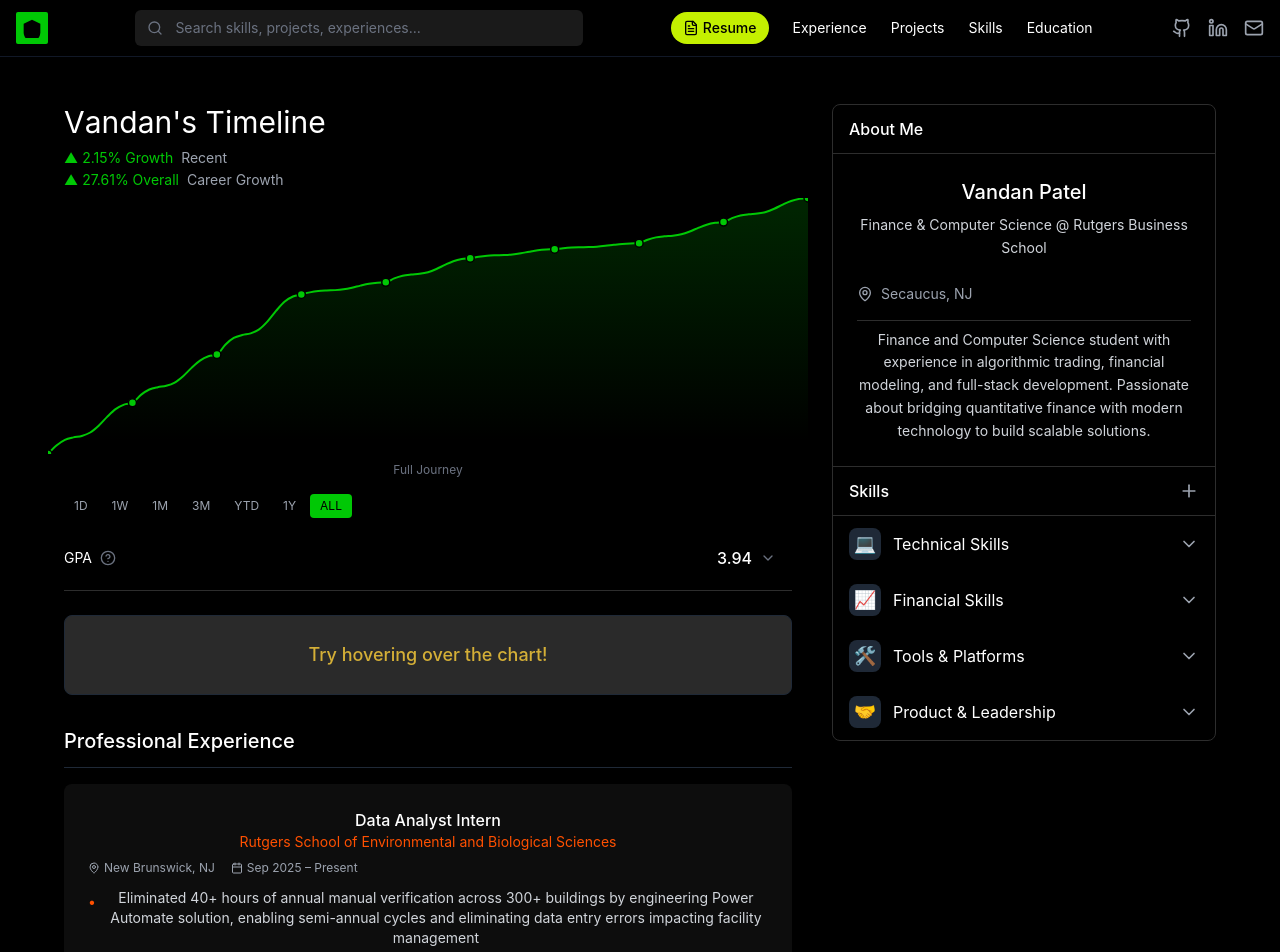
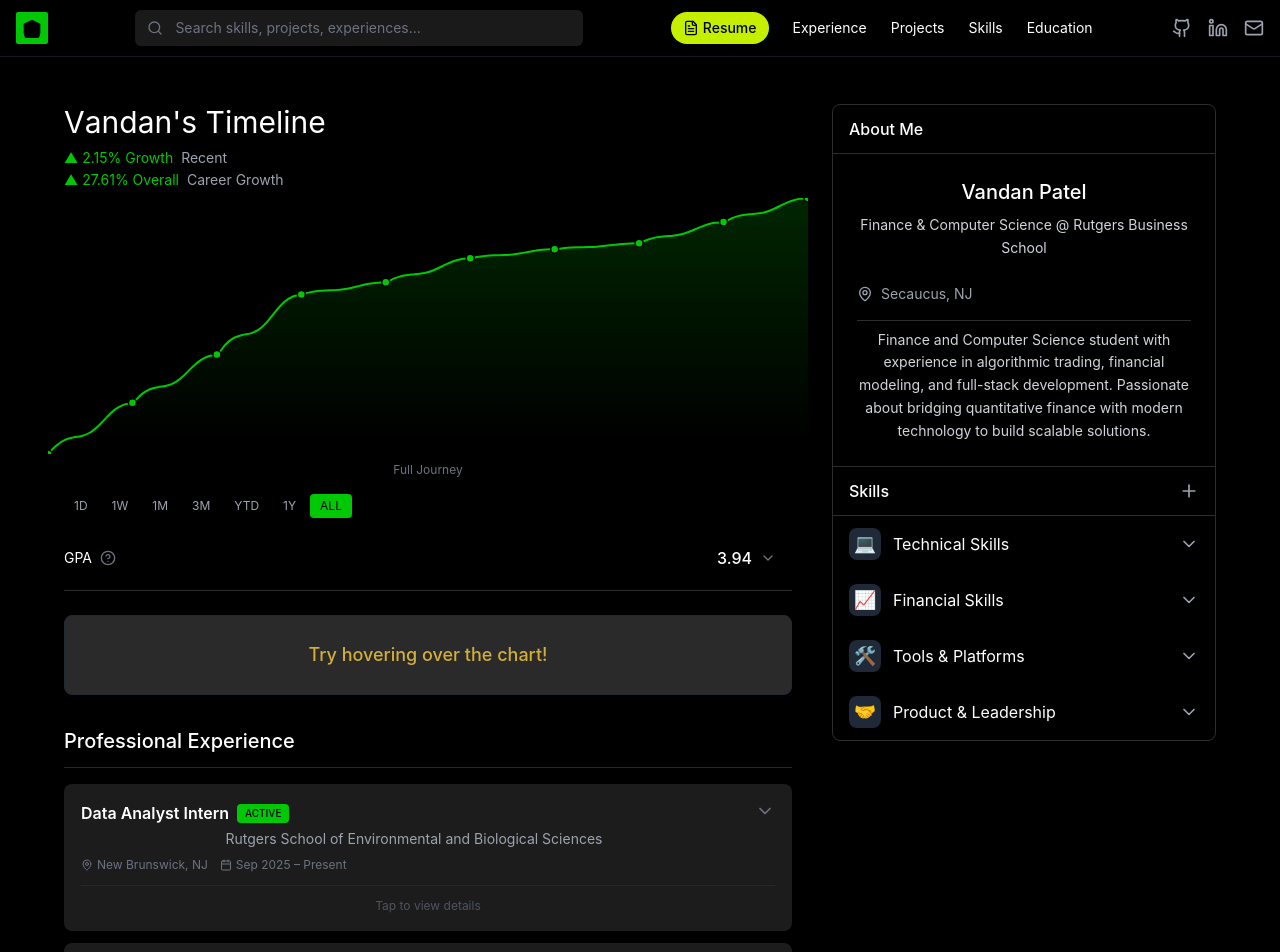
Before and after one commit to vp-27/portfolio, a React (Vite) app: page / in a window 1280 px wide. Shown: the top 952 px of the page. Built offline with nearby package versions, Linux system fonts and the light colour scheme.

Commit message:
experience section testing

```diff
--- /dev/null
+++ b/src/components/ExperienceItem.tsx
@@ -0,0 +1,108 @@
+import { useState } from 'react'
+import { motion, AnimatePresence } from 'framer-motion'
+import { MapPin, Calendar, ChevronDown } from 'lucide-react'
+import type { Experience } from '../types'
+
+interface ExperienceItemProps {
+  experience: Experience
+  isHighlighted?: boolean
+}
+
+export default function ExperienceItem({ experience, isHighlighted }: ExperienceItemProps) {
+  const [isExpanded, setIsExpanded] = useState(false)
+
+  // Determine if this is a current position
+  const isCurrent = experience.endDate.toLowerCase() === 'present'
+
+  return (
+    <motion.div
+      layout
+      onClick={() => setIsExpanded(!isExpanded)}
+      className={`
+        bg-[#1C1C1C] rounded-lg overflow-hidden cursor-pointer
+        transition-all duration-300 ease-out
+        border border-transparent
+        hover:border-gray-700 hover:bg-[#232323]
+        ${isHighlighted ? 'ring-2 ring-[#00C805]' : ''}
+      `}
+    >
+      {/* Collapsed Header - Always Visible */}
+      <div className="p-4">
+        <div className="flex items-start justify-between mb-2">
+          <div className="flex-1">
+            <div className="flex items-center gap-2 mb-1">
+              <h3 className="font-semibold text-white text-base">{experience.position}</h3>
+              {isCurrent && (
+                <span className="px-2 py-0.5 text-[10px] font-medium bg-[#00C805] text-black rounded">
+                  ACTIVE
+                </span>
+              )}
+            </div>
+            <p className="text-sm text-gray-400">{experience.company}</p>
+          </div>
+          <motion.div
+            animate={{ rotate: isExpanded ? 180 : 0 }}
+            transition={{ duration: 0.3 }}
+            className="text-gray-500 ml-2"
+          >
+            <ChevronDown className="w-5 h-5" />
+          </motion.div>
+        </div>
+
+        {/* Metadata Row */}
+        <div className="flex items-center gap-3 text-xs text-gray-500 mt-2">
+          <div className="flex items-center gap-1">
+            <MapPin className="w-3 h-3" />
+            <span>{experience.location}</span>
+          </div>
+          <div className="flex items-center gap-1">
+            <Calendar className="w-3 h-3" />
+            <span>{experience.startDate} – {experience.endDate}</span>
+          </div>
+        </div>
+
+        {/* Subtle expansion hint line */}
+        {!isExpanded && (
+          <div className="mt-3 pt-3 border-t border-gray-800">
+            <p className="text-xs text-gray-600">Tap to view details</p>
+          </div>
+        )}
+      </div>
+
+      {/* Expanded Content */}
+      <AnimatePresence>
+        {isExpanded && (
+          <motion.div
+            initial={{ height: 0, opacity: 0 }}
+            animate={{ height: 'auto', opacity: 1 }}
+            exit={{ height: 0, opacity: 0 }}
+            transition={{ duration: 0.3, ease: [0.4, 0.0, 0.2, 1] }}
+            className="overflow-hidden"
+          >
+            <div className="px-4 pb-4 pt-2 border-t border-gray-800">
+              <div className="space-y-3">
+                {experience.bullets.map((bullet, idx) => (
+                  <motion.div
+                    key={idx}
+                    initial={{ opacity: 0, x: -10 }}
+                    animate={{ opacity: 1, x: 0 }}
+                    transition={{ delay: idx * 0.05 }}
+                    className="flex gap-3 text-sm text-gray-300 leading-relaxed"
+                  >
+                    <span className="text-[#00C805] mt-1 flex-shrink-0">▸</span>
+                    <span>{bullet}</span>
+                  </motion.div>
+                ))}
+              </div>
+
+              {/* Bottom action hint */}
+              <div className="mt-4 pt-3 border-t border-gray-800">
+                <p className="text-xs text-gray-600">Tap to collapse</p>
+              </div>
+            </div>
+          </motion.div>
+        )}
+      </AnimatePresence>
+    </motion.div>
+  )
+}
--- a/src/components/PortfolioSections.tsx
+++ b/src/components/PortfolioSections.tsx
@@ -1,5 +1,6 @@
 import { MapPin, Calendar } from 'lucide-react'
 import type { Experience, Project, Education, Certification } from '../types'
+import ExperienceItem from './ExperienceItem'
 
 interface PortfolioSectionsProps {
   experiences: Experience[]
@@ -41,41 +42,15 @@
         ) : (
           <div className="space-y-3">
             {filteredExperiences.map((exp) => {
-            const isHighlighted = highlightedItem && exp.company.includes(highlightedItem)
-            return (
-              <div
-                key={exp.id}
-                className={`bg-[#0D0D0D] rounded-lg p-6 transition-all duration-300 ${
-                  isHighlighted ? 'ring-2 ring-[#00C805] bg-[#1A1A1A]' : ''
-                }`}
-              >
-                <div className="flex items-start justify-between mb-2">
-                  <div className="flex-1">
-                    <h3 className="font-medium text-white">{exp.position}</h3>
-                    <p className="text-sm text-[#FF5000]">{exp.company}</p>
-                  </div>
-                </div>
-                <div className="flex items-center gap-4 text-xs text-gray-400 mb-3">
-                  <div className="flex items-center gap-1">
-                    <MapPin className="w-3 h-3" />
-                    <span>{exp.location}</span>
-                  </div>
-                  <div className="flex items-center gap-1">
-                    <Calendar className="w-3 h-3" />
-                    <span>{exp.startDate} – {exp.endDate}</span>
-                  </div>
-                </div>
-                <ul className="space-y-2 text-sm text-gray-300">
-                  {exp.bullets.map((bullet, idx) => (
-                    <li key={idx} className="flex gap-2">
-                      <span className="text-[#FF5000] mt-1">•</span>
-                      <span>{bullet}</span>
-                    </li>
-                  ))}
-                </ul>
-              </div>
-            )
-          })}
+              const isHighlighted = !!(highlightedItem && exp.company.includes(highlightedItem))
+              return (
+                <ExperienceItem
+                  key={exp.id}
+                  experience={exp}
+                  isHighlighted={isHighlighted}
+                />
+              )
+            })}
           </div>
         )}
       </div>
```
